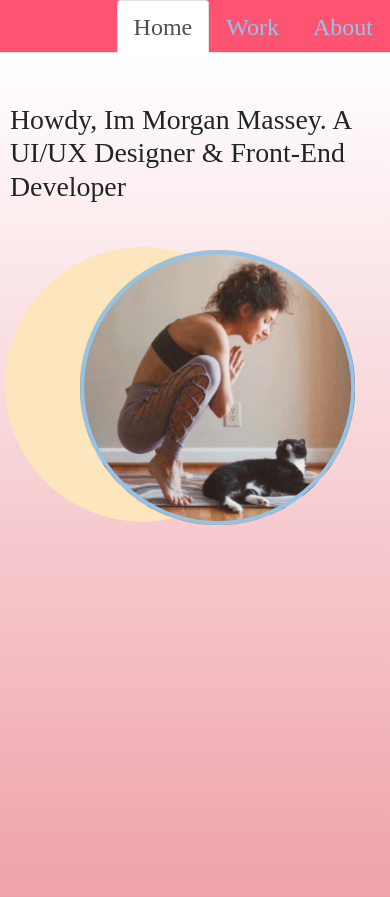
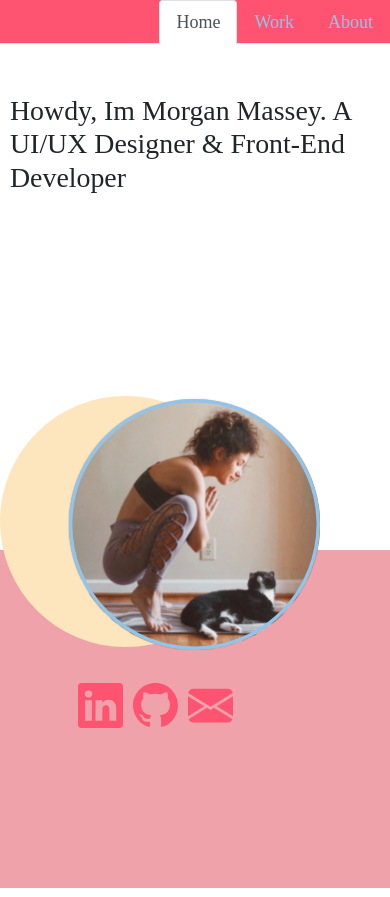
Before and after one commit to morganmassey14/morganmassey14.github.io, a React (Create React App) app: page / in a window 390 px wide. Built offline with nearby package versions, Linux system fonts and the light colour scheme.

Commit message:
preparing for media queries

```diff
--- a/src/components/Description.js
+++ b/src/components/Description.js
@@ -1,14 +1,51 @@
 import React from "react";
 import profile from "../images/profile.svg";
+import { BsLinkedin, BsGithub, BsFillEnvelopeFill } from "react-icons/bs";
 
 export const Description = () => {
     return (
         <>
         <div id="description" className="description">
-            <div className="description-section__about">
+
+        <section className="description_text"> <div className="description-section__about">
             <h1>Howdy, Im Morgan Massey. A UI/UX Designer & Front-End Developer</h1>
+            </div></section>
+        <section>
+             <div className="profilepicture"><img className="profile-img" src={profile} alt="mmpic" /></div>
+
+            <div className="icon-container">
+            <div className="description__icon">
+                <a href="https://www.linkedin.com/in/morganelizmassey/"
+                target="_blank"
+                rel="noreferrer"
+                title="Visit LinkedIn">
+                    <BsLinkedin />
+
+                </a>
             </div>
-            <div className="profilepicture"><img className="profile-img" src={profile} alt="mmpic" /></div>
+
+            <div className="description__icon">
+                <a href="https://github.com/morganmassey14"
+                target="_blank"
+                rel="noreferrer"
+                title="Visit GitHub">
+                    <BsGithub />
+
+                </a>
+            </div>
+
+            <div className="description__icon">
+                <a href={"mailto:" + "morganelizmassey@gmail.com" }
+                target="_blank"
+                rel="noreferrer"
+                title="Send Email">
+                    <BsFillEnvelopeFill />
+
+                </a>
+            </div>
+            </div>
+            </section>
+
             </div>
             </>
     )
--- a/src/styles/buttons.scss
+++ b/src/styles/buttons.scss
@@ -5,7 +5,7 @@
     font-size: 1em;
     padding: 5px 100px;
     font-weight: 600;
-    font-size: 18px;
+    font-size: 15px;
     margin: 0 0 0.5rem;
     .btn-item {
         text-align: center;
@@ -22,7 +22,7 @@
     font-size: 1em;
     padding: 5px 100px;
     font-weight: 600;
-    font-size: 18px;
+    font-size: 15px;
     margin: 0 0 0.5rem;
     .btn-item {
         text-align: center;
@@ -37,7 +37,7 @@
     font-size: 1em;
     padding: 5px 100px;
     font-weight: 600;
-    font-size: 18px;
+    font-size: 15px;
     margin: 0 0 0.5rem;
     .btn-item {
         text-align: center;
@@ -54,7 +54,7 @@
     font-size: 1em;
     padding: 5px 100px;
     font-weight: 600;
-    font-size: 18px;
+    font-size: 15px;
     margin: 0 0 0.5rem;
     .btn-item {
         text-align: center;
--- a/src/styles/description.scss
+++ b/src/styles/description.scss
@@ -1,9 +1,14 @@
 //mobile version
 .description {
     display: flex;
-    flex-direction: column;
-    background: linear-gradient($white, $pink);
+    flex-direction: row;
+    background: linear-gradient(#FFFFFF 60%, #EFA2AA 40%);
     height: 100vh;
+    flex-wrap: wrap;
+}
+
+.description_text{
+    max-width: 637px;
 }
 
 .description-section__about {
@@ -11,7 +16,23 @@
 }
 
 img.profile-img {
-    width: 350px;
-    height: 350px;
-    margin-left: 5px;
+    width: 320px;
+    height: 320px;
 }
+
+.description__icon {
+    margin-right: 10px;
+
+    a {
+        color: $hotpink;
+    }
+    a:hover {
+        color: $yellow;
+        transition: 250ms;
+    }
+}
+
+.icon-container {
+    display: flex;
+    justify-content: center;
+}
--- a/src/styles/navbar.scss
+++ b/src/styles/navbar.scss
@@ -1,6 +1,6 @@
 .justify-content-end {
   background-color: $hotpink;
-  font-size: x-large;
+  font-size: large;
   color: $white;
   font-family: 'Shrikhand', cursive;
 }
```
Also changed, not shown: 1 other file (tests, documents, lock files or other folders).
